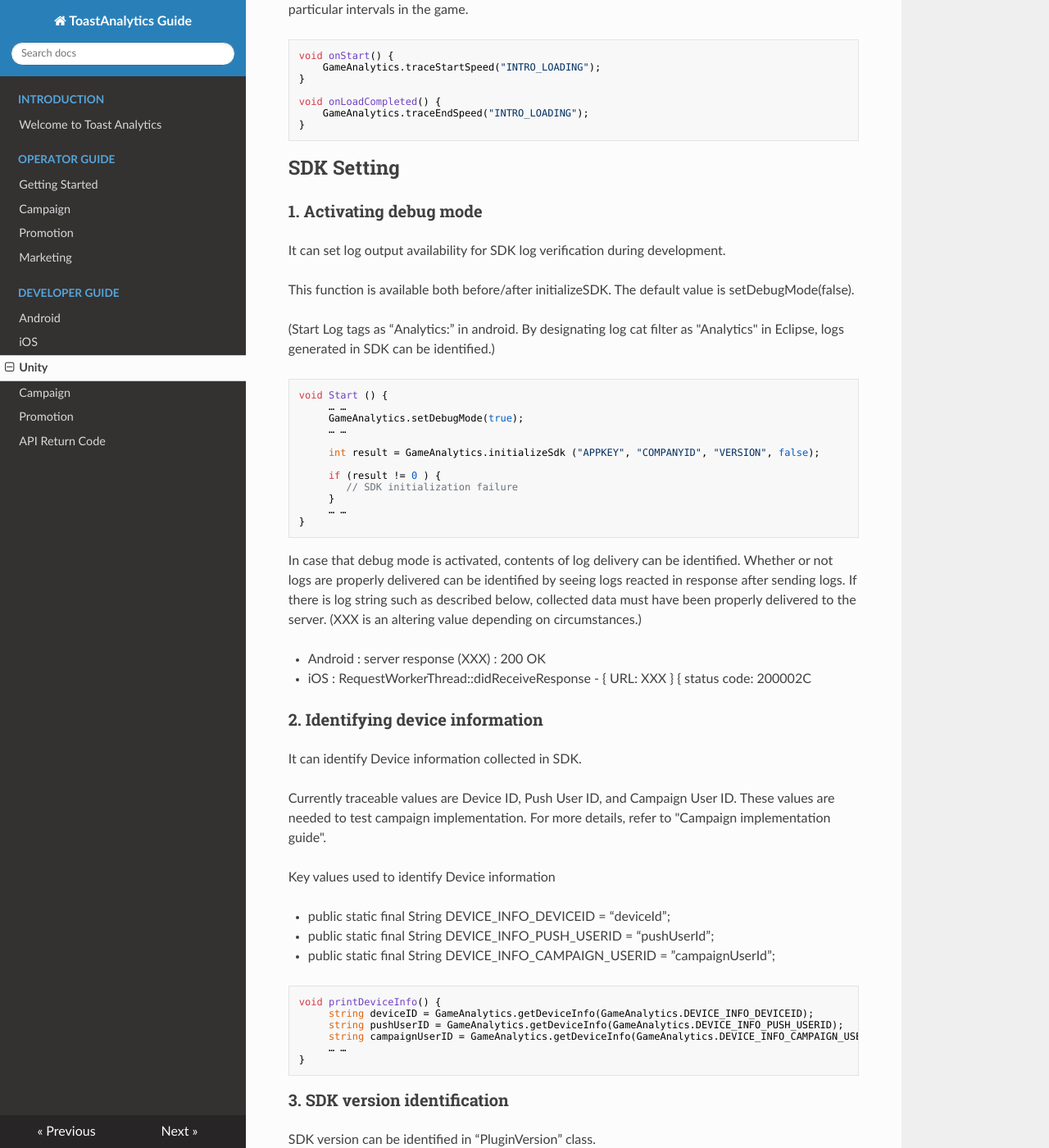
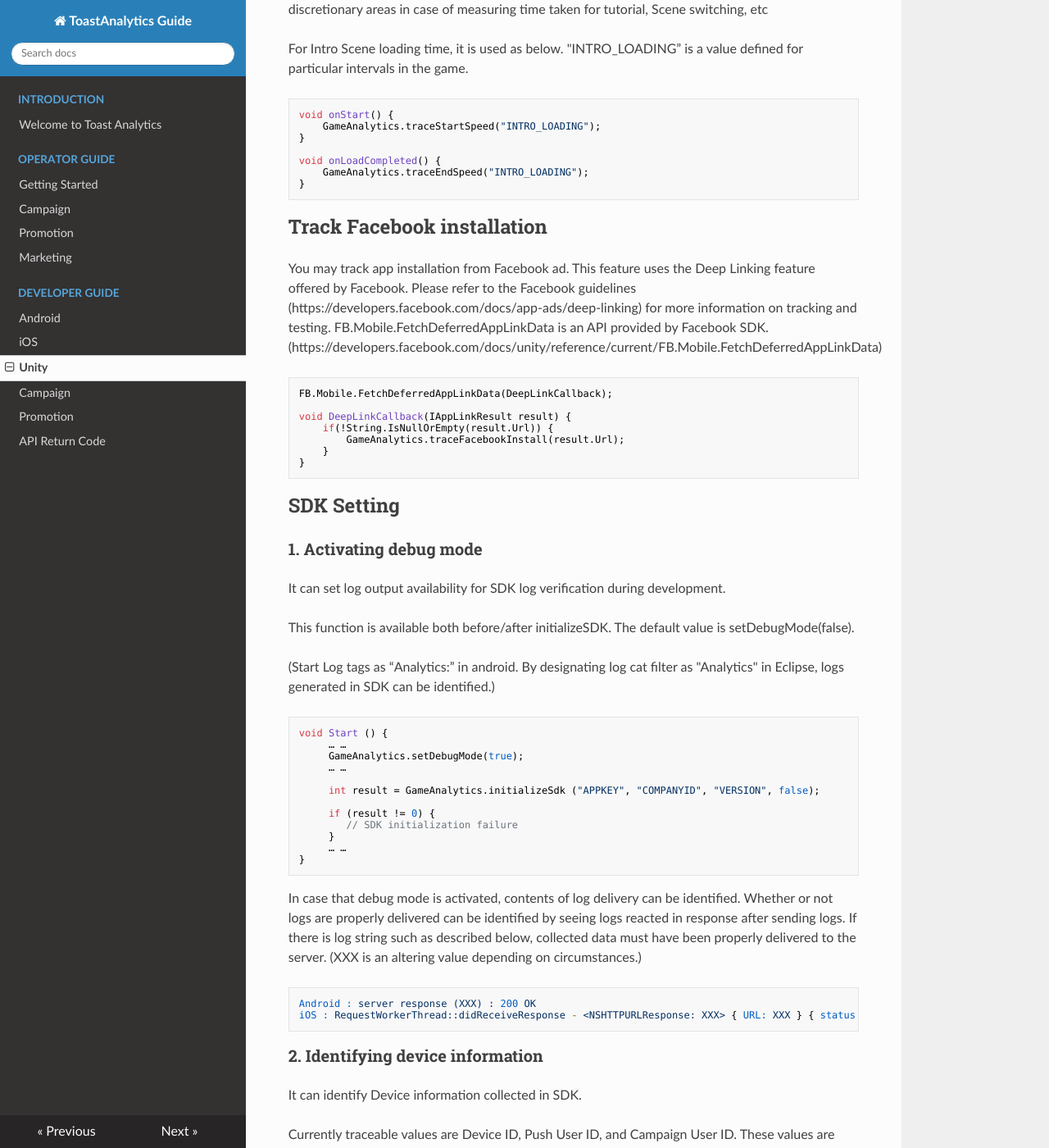
Before and after one commit to ToastAnalytics/ToastAnalytics_EN, an MkDocs documentation site: the page built from docs/Developer/6. Unity Developer Guide.md, in a window 1280 px wide and 1400 px high, scrolled down 13573 px. Shown: the whole window at 82% size. Built offline with MkDocs 1.6.1, drawn with Linux system fonts in a browser that asks for light colours; nearby versions of some CDN libraries; old or Windows-style settings are respelled for this version of MkDocs; some of the changed text lies outside the part shown.

Commit message:
Update 6. Unity Developer Guide.md

````diff
--- a/docs/Developer/6. Unity Developer Guide.md
+++ b/docs/Developer/6. Unity Developer Guide.md
@@ -82,7 +82,7 @@ Mandatory implementation items are the following
 SDK initialization should be first carried out to utilize GameAnalytics SDK.<br />
 The InitializeSDK function of GameAnalytics class is a function that carries out SDK initialization. This function identifies internally needed information (device information, app setting information) and configures the environment for transporting log
 
-```cs
+```c#
 using UnityEngine;
 using System;
 using System.Collections.Generic;
@@ -97,7 +97,7 @@ public class Sample : MonoBehaviour {
 
      int result = GameAnalytics.initializeSdk ("APPKEY", "COMPANYID", "VERSION", false);
 
-     if (result != 0 ) {
+     if (result != 0) {
         // SDK Initialization failure
      }
      ……
@@ -120,7 +120,7 @@ Considering features of the two different ID types, decide which criteria to use
 This value can be set through the last factor (use logging userid flag) of initialization function (initializeSDK). In the event that Flag is true, use User ID as a criterion. If it is set as False, use Advertise ID as a identification criterion.
 
 The code below is a case of using User ID as the user identification criterion.
-```cs
+```c#
 using UnityEngine;
 using System;
 using System.Collections.Generic;
@@ -170,7 +170,7 @@ By calling traceDeactivation and measuring stay time between traceActivation and
 In case of Background/Foreground move, unless the function above hasn’t been called, hours of use in the game cannot be accurately estimated, so this API must be called.<br />
 As for DAU, measure it through numbers extracted by getting rid of repetition of the user (Advertise ID or User ID as criteria) who called traceActivation for a day.
 
-```cs
+```c#
 void OnApplicationPause(bool paused) {
 
         if(paused) {
@@ -191,7 +191,7 @@ This sends information about purchase by calling tracePurchase after In-App Purc
 Currency is only used by code defined by ISO-4217(http://en.wikipedia.org/wiki/ISO_4217).<br />
 In case of purchasing $0.99jewelry, it is used just as below.<br />
 (“GEM_10” here is an item code defined in the game. Unit Cost means corresponding items’ unit price, and payment is the actual cost that users pay. Level is designated for the purchaser’s level.)
-```cs
+```c#
 GameAnalytics.tracePurchase("GEM_10", 0.99f, 0.99f, "USD", 10);
 ```
 
@@ -199,12 +199,12 @@ GameAnalytics.tracePurchase("GEM_10", 0.99f, 0.99f, "USD", 10);
 This calls when money is either acquired or consumed and traces the amount of change in primary and secondary goods. Generally speaking, primary goods (e.g. jewelry, ruby, etc.) are those purchased through In-App Purchase, while secondary goods (e.g. cherry, heart, etc.) are those purchase by utilizing the primary goods.<br />
 In the event that 10 jewels are purchased through IAP, it is used just as below.<br />
 (“CODE_IAP” here is a code defined in the game. In case of primary goods, the type is designated as 0, and 1 for secondary goods.)<br />
-```cs
+```c#
 GameAnalytics.traceMoneyAcquisition("CODE_IAP", "0", 10, 10);
 ```
 
 In case of purchasing 100 cherries, using 10 jewels, it is used just as described below.
-```cs
+```c#
 // consumption of primary goods
 GameAnalytics.traceMoneyConsumption("CODE_USE_GEM", "0", 10, 10);
 
@@ -219,13 +219,13 @@ It calls traceLevelUp when users’ levels are changed. For reference, most of A
 If a user’s level changes to 10, it is called as below. A user’s level must go up. If it goes down, accurate data cannot be estimated.<br />
 For instance, in a game that proceeds through stages like “Candy Crush Sage” in which stage is used as level, only when a user first proceeds into a new stage, corresponding stages should mark a log of level-up. If a user goes back and plays the previous stage, it should not mark a level-up log.<br />
 Also, level values that are sent to other API should use the highest stage level value as opposed to the currently ongoing stage
-```cs
+```c#
 GameAnalytics.traceLevelUp(10);
 ```
 
 #### 4. Friend
 Register numbers of users’ friends. Generally, it is fine to call it at the moment when friend information loading is completed after executing the app
-```cs
+```c#
 GameAnalytics.traceFriendCount(100);
 ```
 
@@ -260,7 +260,7 @@ Refer to ‘4.1.2 Push implementationsection’ of iOS Programming Guide and And
 SDK brings information of Campaign and reward by communicating with Campaign on a regular basis. If there is a campaign to be proceeded to users or reward information, it is notified through CompaignListender..
 
 Therefore, CampaignListener should be implemented to receive Campaign information.
-```cs
+```c#
 public interface CampaignListener {
     void OnCampaignVisibilityChanged(string adspaceName, bool show);
     void OnCampaignLoadSuccess(string adspaceName);
@@ -279,7 +279,7 @@ Each Callback is called in the following cases.
 - OnPromotionVisibilityChanged : in case of using Promotion, it is called when Promotion View is opened and closed
 
 Register implemented CampaignListener through setCampaignListener
-```cs
+```c#
 function setListener() {
     ……
     GameAnalytics.setCampaignListener(new MyCampaignListener());
@@ -332,7 +332,7 @@ It is a method that shows pop-up/banner registered in Analytics website in case
 As showCampaign() method does not operate if there is not a campaign that uses corresponding adspace, if functions are called as different adspaceNames in many other places of the game that are expected to expose pop-up/banner, game system administrator can easily promote pop-up/banner just by registering campaign in Anayltics website without changing any game client.
 
 As for the method to register for Adspace, refer to "Campaign Test Guide.
-```cs
+```c#
 public static int showCampaign(string adspaceName)
 public static int showCampaign(string adspaceName, AnimationType animation, int lifeTime)
 public static int hideCampaign(string adspaceName)
@@ -358,6 +358,8 @@ In addition to this, it can be used to trace specialized events for a number of
 
 String Type Parameter (event type, event code, param1, param2) utilized in traceEvent can be used up to 50byte each. And pram1 that can take place at a low rank of an event can be used up to 300, and param2 that can take place at a low rank of param1 can be used up to 200.
 
+Event Code must be a unique value. Please be careful when setting the event code as the identical event code will lead to the summed up index even with different event type.
+
 For more details, refer to Toast Analytics website. (It can be downloaded by clicking on "Page Guide" on the upper part of the right side of Custom Event Page.)
 
 
@@ -378,7 +380,7 @@ Check and see if promotion can be executed before creating a button. If the syst
 Promotion availability can be figured out through “isPromotionAvailable()”. If promotion is in an available state, created a button at an appropriate location by identifying the button image route through the function of “getPromotionButtonImagePath()”. (Save the button image in PNG format.)
 
 (It is available to create a button by utilizing images included in game-distributed package rather than using the image registered in Analytics setting. But, promotion availability must be checked through isPromotionAvailable before creating the button at this time as well.)
-```cs
+```c#
 if (GameAnalytics.isPromotionAvailable() == true) {
     Debug.Log ("Show Toast Promotion Button");
     string buttonImagePath = GameAnalytics.getPromotionButtonImagePath();
@@ -396,7 +398,7 @@ if (GameAnalytics.isPromotionAvailable() == true) {
 In case of touching the promotion button, execute promotion by calling “launchPromotionPage()”.
 
 (Utilize the user ID to check promotion reward supply availability. User ID should be input by calling setUserId prior to the launchPromotionPage call. As it is situation where promotion is used, set the second factor of setUserId as "true".)
-```cs
+```c#
 private void touchPromotionButton() {
     ……
     GameAnalytics.launchPromotionPage();
@@ -452,7 +454,7 @@ Refer to "Promotion Application and Operation guide" for the process of reward.
 It can measure time taken in a particular interval. For example, it can be utilized in some discretionary areas in case of measuring time taken for tutorial, Scene switching, etc
 
 For Intro Scene loading time, it is used as below. "INTRO_LOADING” is a value defined for particular intervals in the game.
-```cs
+```c#
 void onStart() {
     GameAnalytics.traceStartSpeed("INTRO_LOADING");
 }
@@ -462,7 +464,20 @@ void onLoadCompleted() {
 }
 ```
 
+## Track Facebook installation
+You may track app installation from Facebook ad. This feature uses the Deep Linking feature offered by Facebook.
+Please refer to the Facebook guidelines (https://developers.facebook.com/docs/app-ads/deep-linking) for more information on tracking and testing. FB.Mobile.FetchDeferredAppLinkData is an API provided by Facebook SDK.
+(https://developers.facebook.com/docs/unity/reference/current/FB.Mobile.FetchDeferredAppLinkData)
 
+```c#
+FB.Mobile.FetchDeferredAppLinkData(DeepLinkCallback);
+
+void DeepLinkCallback(IAppLinkResult result) {
+    if(!String.IsNullOrEmpty(result.Url)) {
+        GameAnalytics.traceFacebookInstall(result.Url);
+    }
+}
+```
 
 ## SDK Setting
 
@@ -472,7 +487,7 @@ It can set log output availability for SDK log verification during development.
 This function is available both before/after initializeSDK. The default value is setDebugMode(false).
 
 (Start Log tags as “Analytics:” in android. By designating log cat filter as "Analytics" in Eclipse, logs generated in SDK can be identified.)
-```cs
+```c#
 void Start () {
      … …
      GameAnalytics.setDebugMode(true);
@@ -480,7 +495,7 @@ void Start () {
 
      int result = GameAnalytics.initializeSdk ("APPKEY", "COMPANYID", "VERSION", false);
 
-     if (result != 0 ) {
+     if (result != 0) {
         // SDK initialization failure
      }
      … …
@@ -489,9 +504,10 @@ void Start () {
 
 In case that debug mode is activated, contents of log delivery can be identified. Whether or not logs are properly delivered can be identified by seeing logs reacted in response after sending logs. If there is log string such as described below, collected data must have been properly delivered to the server. (XXX is an altering value depending on circumstances.)
 
-- Android : server response (XXX) : 200 OK
-- iOS : RequestWorkerThread::didReceiveResponse - <NSHTTPURLResponse: XXX> { URL: XXX } { status code: 200002C
-
+```
+Android : server response (XXX) : 200 OK
+iOS : RequestWorkerThread::didReceiveResponse - <NSHTTPURLResponse: XXX> { URL: XXX } { status code: 200002C
+```
 
 ### 2. Identifying device information
 It can identify Device information collected in SDK.
@@ -504,7 +520,7 @@ Key values used to identify Device information
 - public static final String DEVICE_INFO_PUSH_USERID = “pushUserId”;
 - public static final String DEVICE_INFO_CAMPAIGN_USERID = ”campaignUserId”;
 
-```cs
+```c#
 void printDeviceInfo() {
      string deviceID = GameAnalytics.getDeviceInfo(GameAnalytics.DEVICE_INFO_DEVICEID);
      string pushUserID = GameAnalytics.getDeviceInfo(GameAnalytics.DEVICE_INFO_PUSH_USERID);
@@ -515,7 +531,7 @@ void printDeviceInfo() {
 
 ### 3. SDK version identification
 SDK version can be identified in “PluginVersion” class.
-```cs
+```c#
 namespace Toast.Analytics
 {
     public class PluginVersion
````
Also changed, not shown: other parts of docs/Developer/6. Unity Developer Guide.md (+4 -5 lines).
